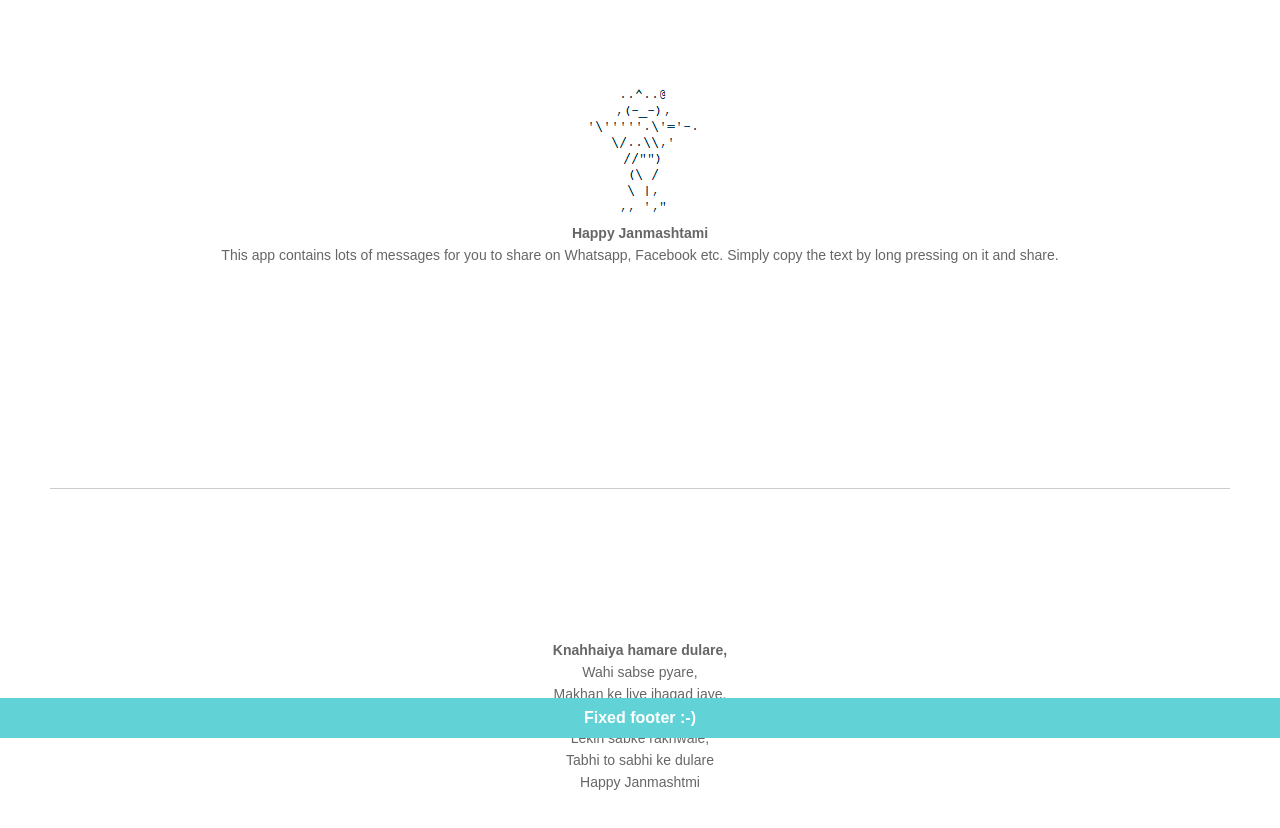
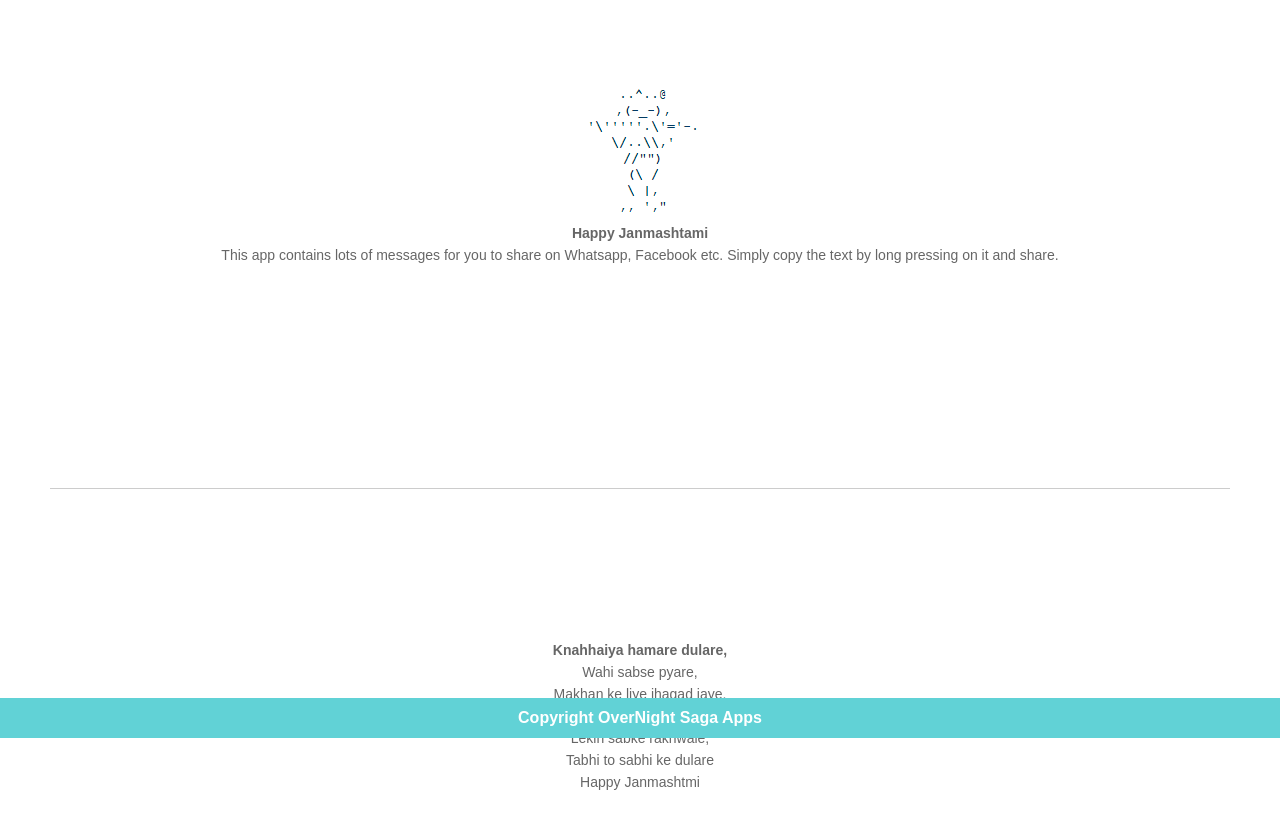
Before and after one commit to SandeepCherka/tomcat, a website: page index.html in a window 1280 px wide. Shown: the part 62-890 px from the top of the page. Drawn offline with nearby package versions, Linux system fonts and the light colour scheme.

Commit message:
Update index.html

```diff
--- a/index.html
+++ b/index.html
@@ -370,7 +370,7 @@ Wish U A very Happy Janmashtmi</p>
 			</div>
 
 			<div class="footer mm-fixed-bottom">
-				Fixed footer :-)
+			       Copyright OverNight Saga Apps
 			</div>
 			<nav id="menu">
 				<ul>
```
